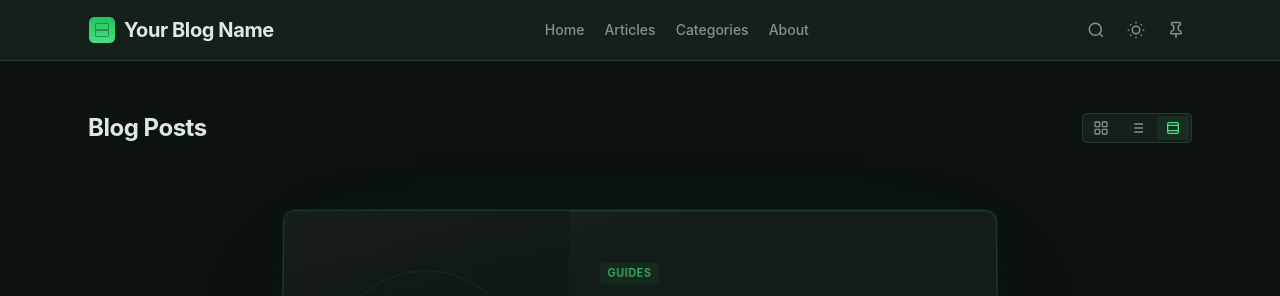
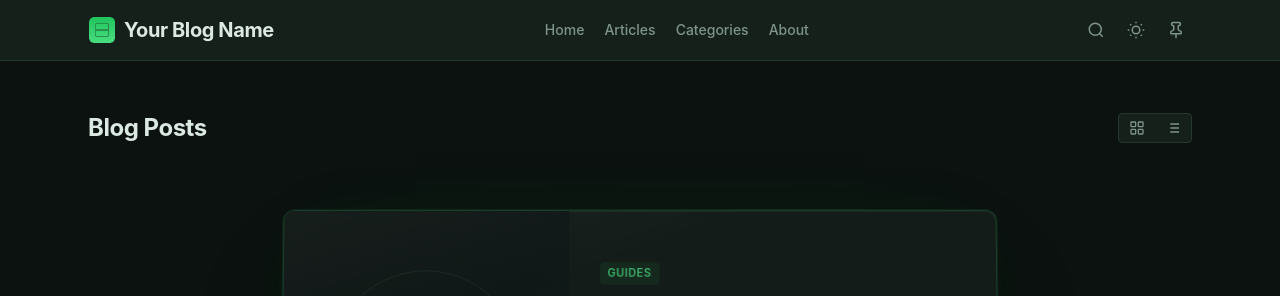
Before and after one commit to Ranzlappen/UdoBroering, a Jekyll site: the page built from pages/articles.html, in a window 1280 px wide. Shown: the top 296 px of the page. Built offline with Jekyll 4.4.1, drawn with Linux system fonts in a browser that asks for light colours.

Commit message:
Update and rename blog.html to articles.html

```diff
--- a/pages/blog.html
+++ b/pages/articles.html
@@ -19,12 +19,6 @@ permalink: /blog/
         <button id="view-list" aria-label="List view" type="button">
           <svg xmlns="http://www.w3.org/2000/svg" fill="none" viewBox="0 0 24 24" stroke="currentColor" stroke-width="2">
             <path d="M8 6h13M8 12h13M8 18h13M3 6h.01M3 12h.01M3 18h.01"/>
-          </svg>
-        </button>
-        <button id="view-carousel" class="active" aria-label="Carousel view" type="button">
-          <svg xmlns="http://www.w3.org/2000/svg" fill="none" viewBox="0 0 24 24" stroke="currentColor" stroke-width="2">
-            <rect x="4" y="4" width="16" height="16" rx="2"/>
-            <path d="M4 8h16M4 16h16"/>
           </svg>
         </button>
       </div>
```
